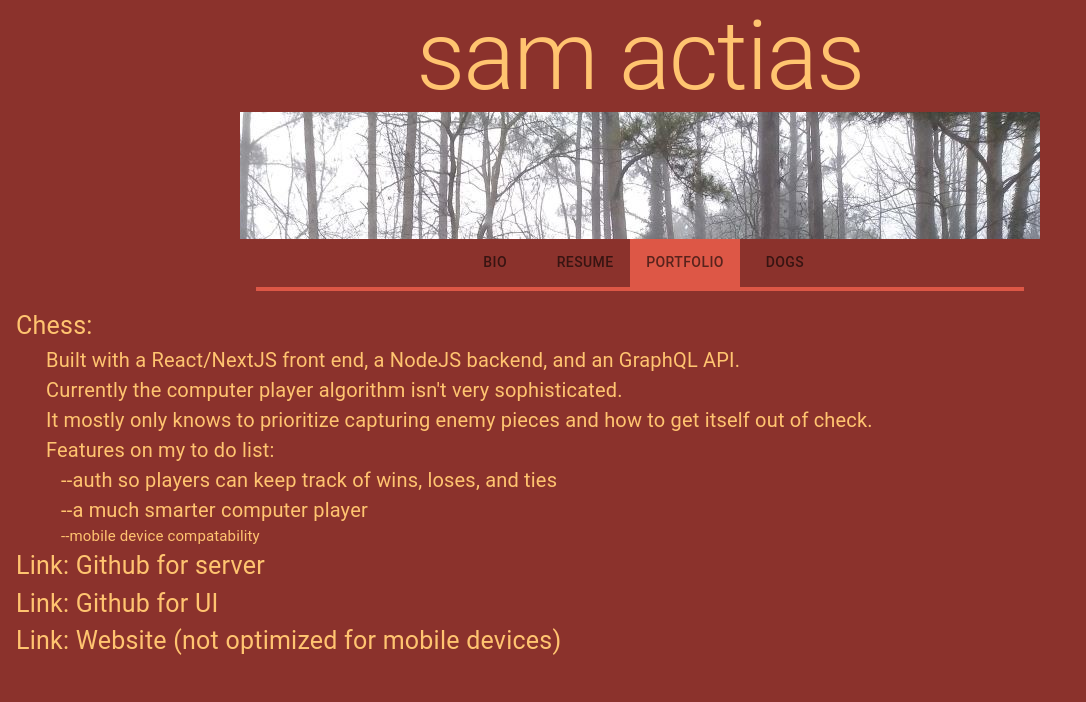
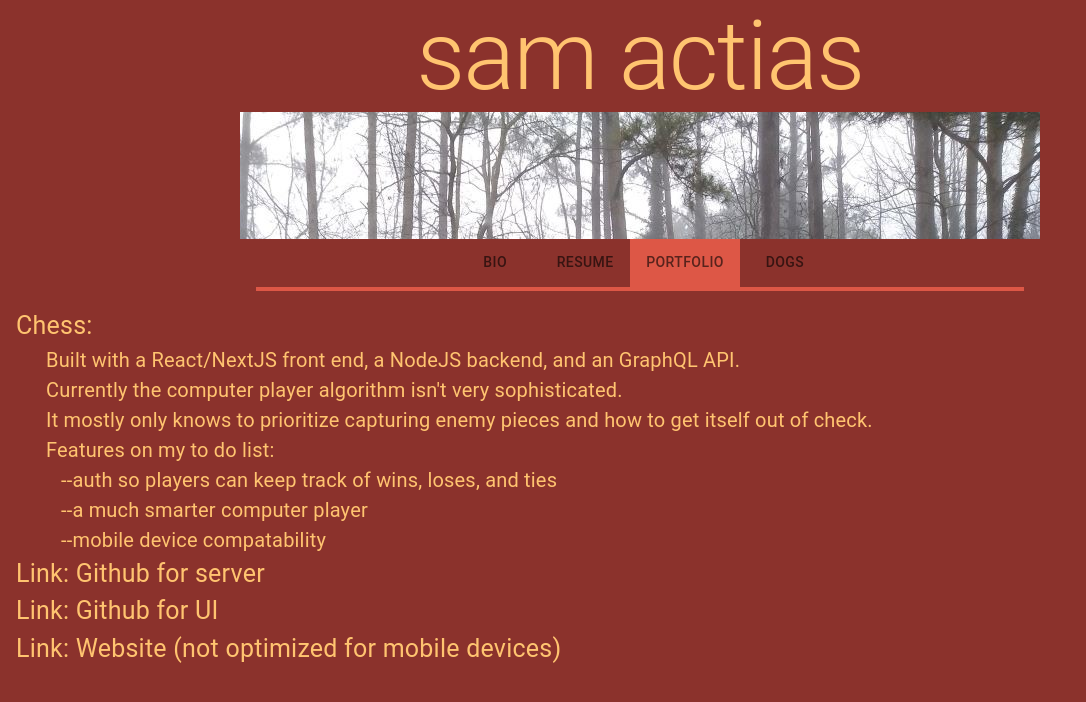
Before and after one commit to samsonleoactias/professional-website, a Next.js app: page / in a window 1280 px wide. Both pictures are taken after a click on the tab "PORTFOLIO". Shown: the top 702 px of the page, without its empty margins (0-1086 px from the left). Built offline with nearby package versions, Linux system fonts and the light colour scheme.

Commit message:
fix font size

```diff
--- a/src/app/page.tsx
+++ b/src/app/page.tsx
@@ -303,7 +303,7 @@ const Page = () => {
           </Typography>
           <Typography
             sx={{
-              fontSize: "15px",
+              fontSize: "20px",
               paddingLeft: "45px",
             }}
           >
```
